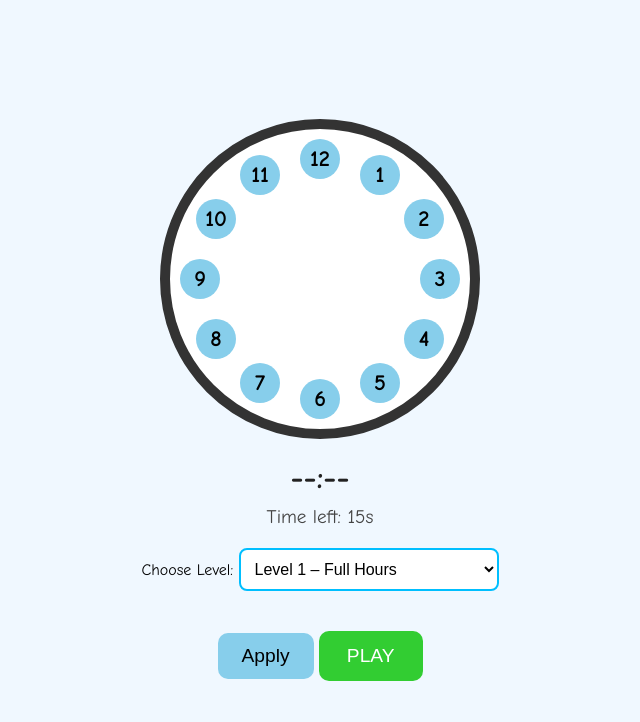
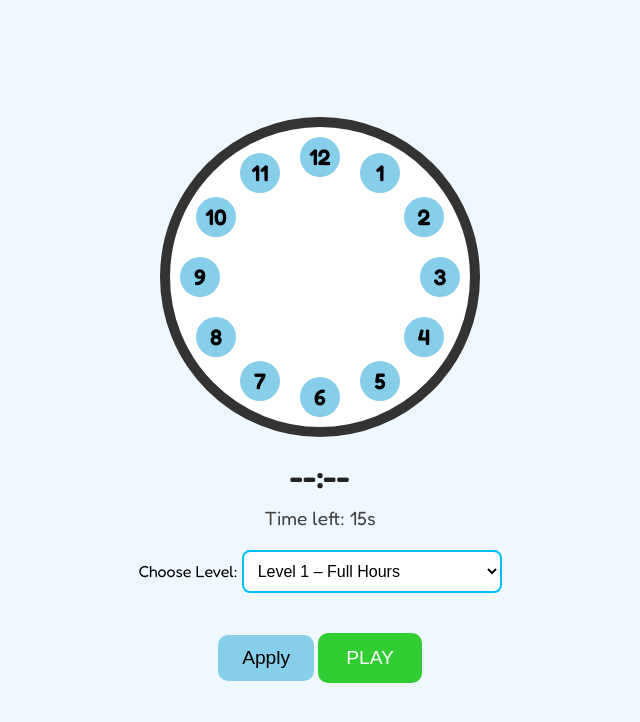
Before and after one commit to digiboyu/clock-analog, a plain HTML site: page index.html in a window 1280 px wide. Shown: the whole page, without its empty margins (320-960 px from the left). Drawn offline with Linux system fonts and the light colour scheme.

Commit message:
Update index.html
update font

```diff
--- a/index.html
+++ b/index.html
@@ -4,9 +4,10 @@
   <meta charset="UTF-8" />
   <meta name="viewport" content="width=device-width, initial-scale=1.0" />
   <title>Learn the Clock Game</title>
+  <link href="https://fonts.googleapis.com/css2?family=Fredoka:wght@400;600&display=swap" rel="stylesheet">
   <style>
     body {
-      font-family: 'Comic Sans MS', cursive, sans-serif;
+      font-family: 'Fredoka', sans-serif;
       display: flex;
       flex-direction: column;
       align-items: center;
```
